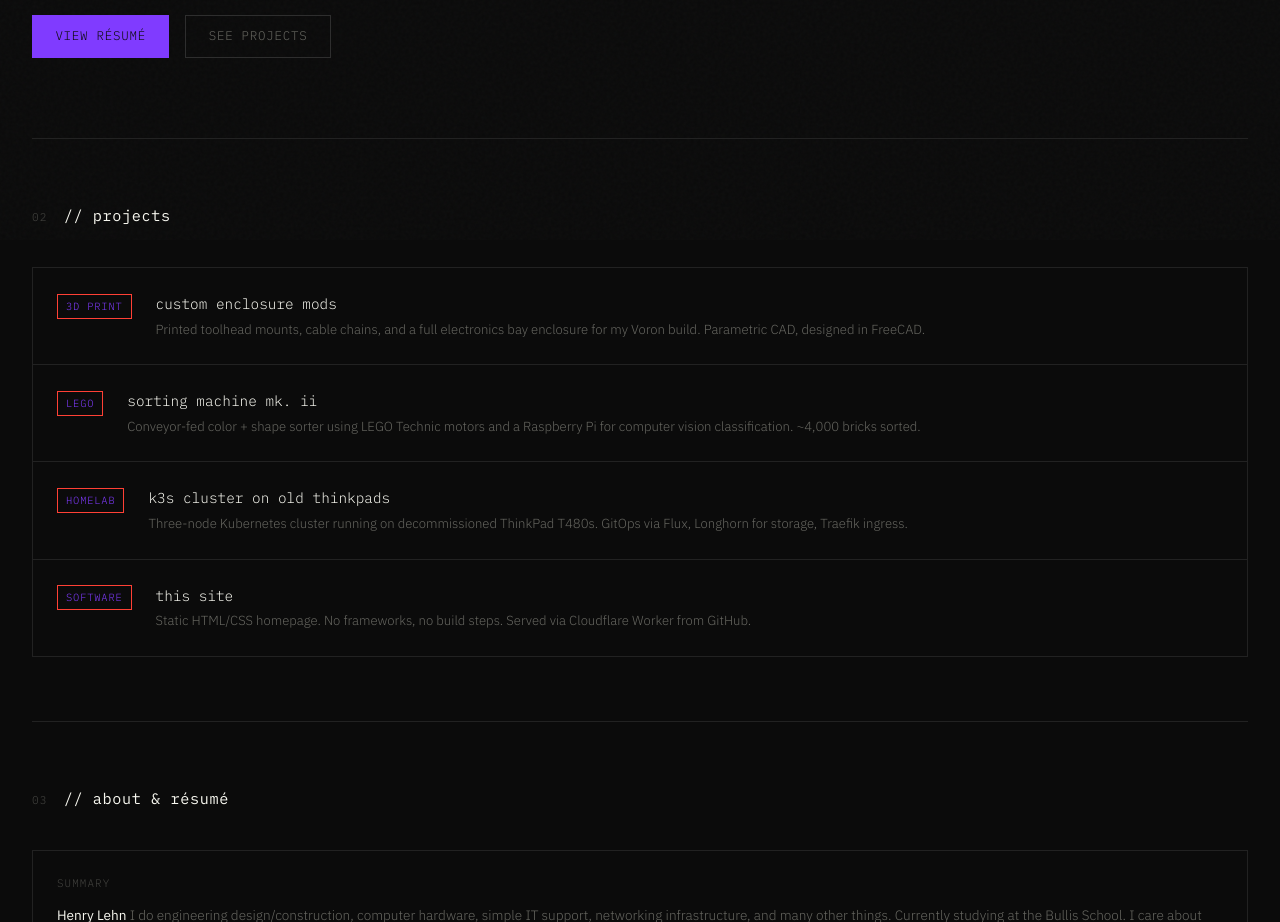
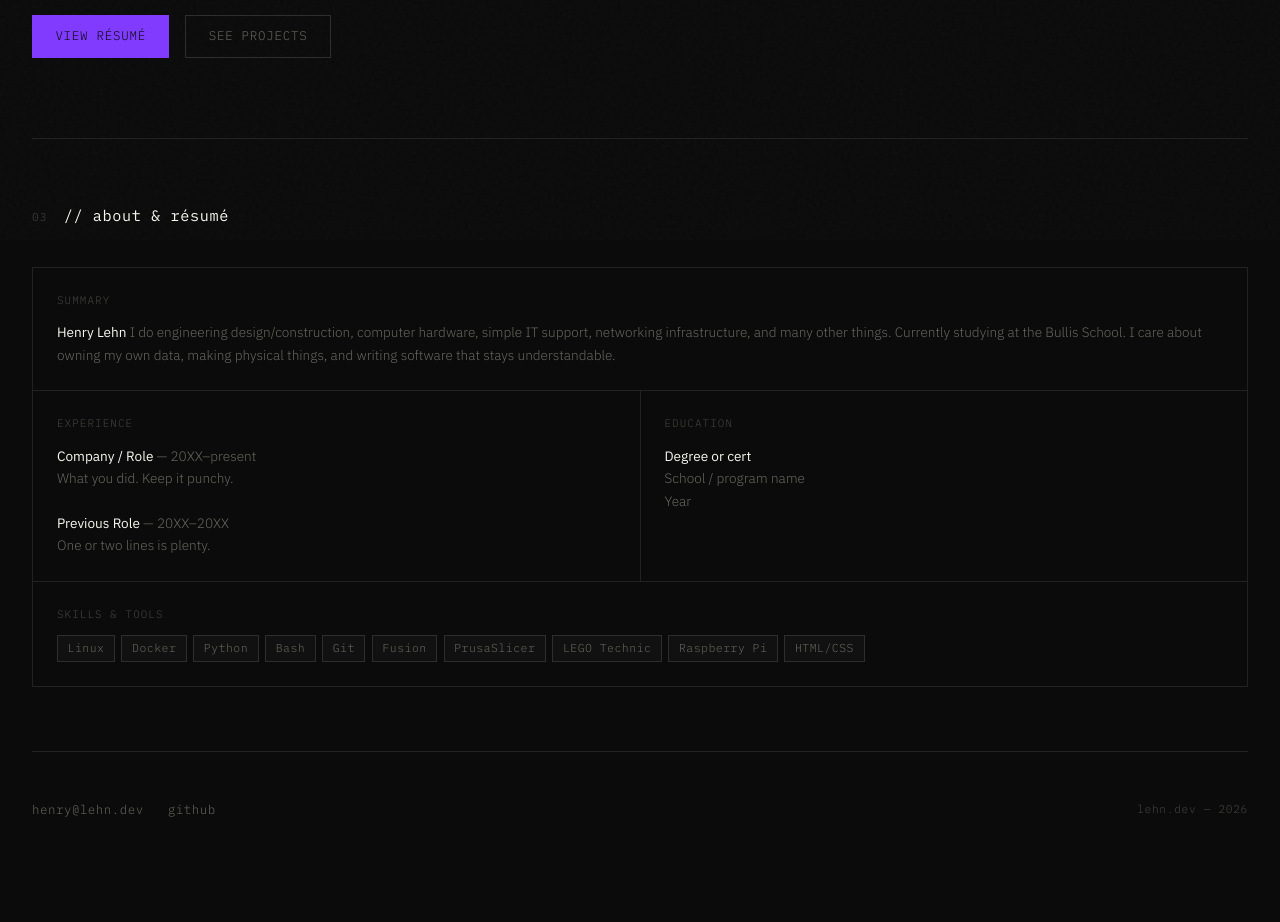
Before and after one commit to vindictivebanana/lehn.dev-homepage-v2, a website: page index.html in a window 1280 px wide. Shown: the part 560-1482 px from the top of the page. After the commit the page ends 1428 px from the top, so only its background shows below. Drawn offline with Linux system fonts and the light colour scheme.

Commit message:
removed projects from homepage

```diff
--- a/index.html
+++ b/index.html
@@ -47,51 +47,6 @@
       <a href="/projects" class="btn btn-ghost">see projects</a>
     </div>
   </div>
-
-  <!-------projects------->
-  <section id="projects">
-    <div class="section-header">
-      <span class="section-label">02</span>
-      <h2>// projects</h2>
-    </div>
-    <div class="projects-list">
-
-      <!-- To add a project photo, put a WebP in /assets/img/projects/ and add an <img> tag like: <img src="/assets/img/projects/voron.webp" alt="Voron enclosure" class="project-img"> Place it between the .project-tag and .project-content divs. -->
-
-      <div class="project-item">
-        <span class="project-tag">3d print</span>
-        <div class="project-content">
-          <div class="project-name">custom enclosure mods</div>
-          <div class="project-desc">Printed toolhead mounts, cable chains, and a full electronics bay enclosure for my Voron build. Parametric CAD, designed in FreeCAD.</div>
-        </div>
-      </div>
-
-      <div class="project-item">
-        <span class="project-tag">lego</span>
-        <div class="project-content">
-          <div class="project-name">sorting machine mk. ii</div>
-          <div class="project-desc">Conveyor-fed color + shape sorter using LEGO Technic motors and a Raspberry Pi for computer vision classification. ~4,000 bricks sorted.</div>
-        </div>
-      </div>
-
-      <div class="project-item">
-        <span class="project-tag">homelab</span>
-        <div class="project-content">
-          <div class="project-name">k3s cluster on old thinkpads</div>
-          <div class="project-desc">Three-node Kubernetes cluster running on decommissioned ThinkPad T480s. GitOps via Flux, Longhorn for storage, Traefik ingress.</div>
-        </div>
-      </div>
-
-      <div class="project-item">
-        <span class="project-tag">software</span>
-        <div class="project-content">
-          <div class="project-name">this site</div>
-          <div class="project-desc">Static HTML/CSS homepage. No frameworks, no build steps. Served via Cloudflare Worker from GitHub.</div>
-        </div>
-      </div>
-
-    </div>
-  </section>
 
   <!-------about / résumé------->
   <section id="about">
```
